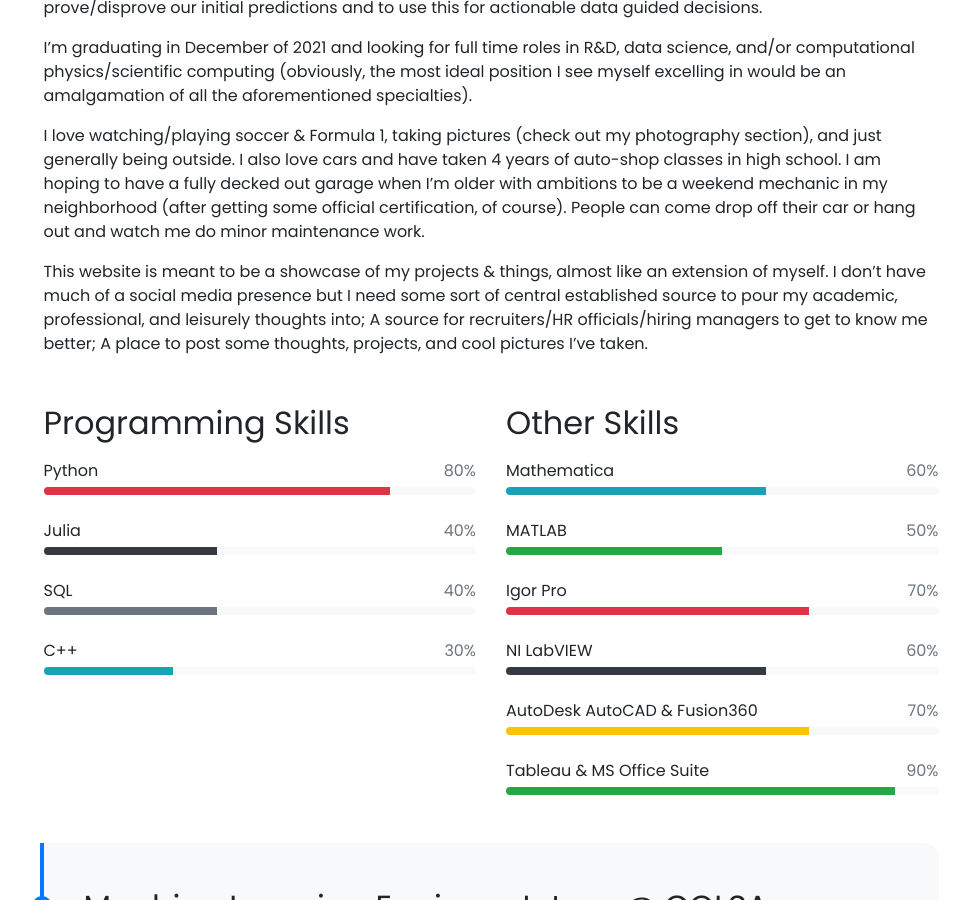
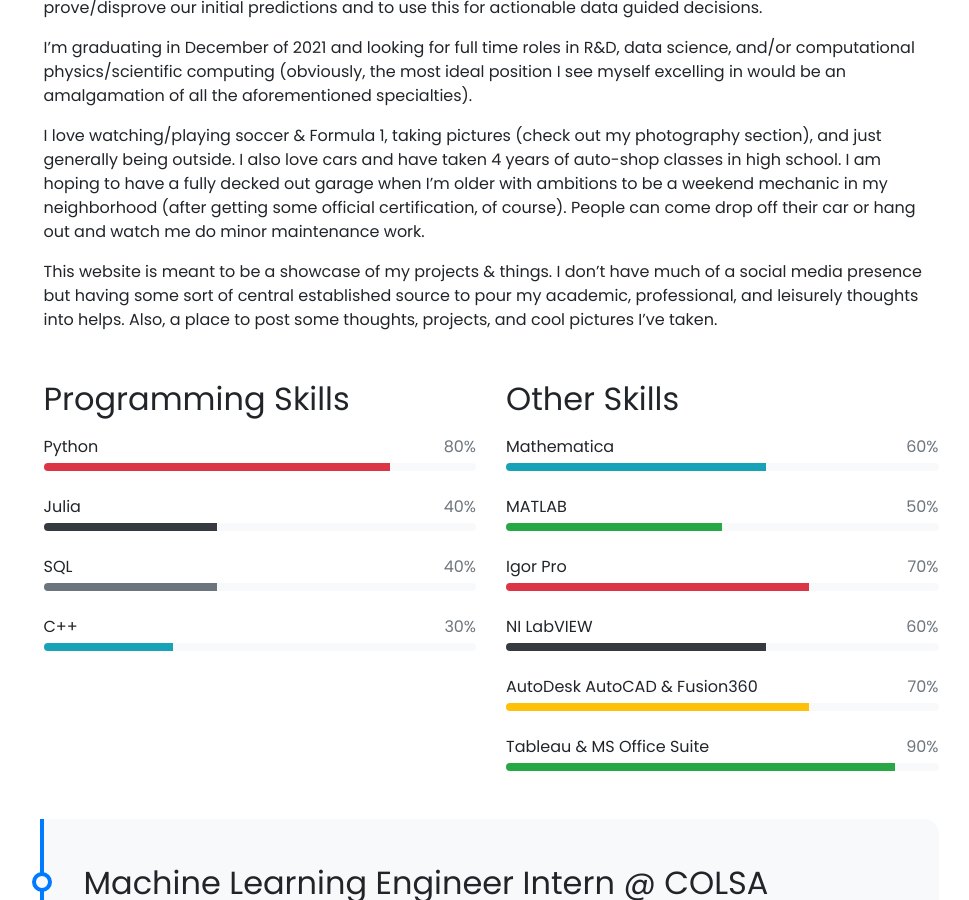
Before and after one commit to rajgark/rajgark.github.io, a Jekyll site: the page built from pages/about.md, in a window 1280 px wide and 900 px high, scrolled down 548 px. Shown: the whole window, without its empty margins (149-1118 px from the left). Built offline with Jekyll 4.4.1, drawn with Linux system fonts in a browser that asks for light colours; nearby versions of some CDN libraries; emoji names are drawn with the system emoji font.

Commit message:
updated about.md

```diff
--- a/pages/about.md
+++ b/pages/about.md
@@ -22,7 +22,7 @@
 
 I love watching/playing soccer & Formula 1, taking pictures (check out my photography section), and just generally being outside. I also love cars and have taken 4 years of auto-shop classes in high school. I am hoping to have a fully decked out garage when I'm older with ambitions to be a weekend mechanic in my neighborhood (after getting some official certification, of course). People can come drop off their car or hang out and watch me do minor maintenance work.
 
-This website is meant to be a showcase of my projects & things, almost like an extension of myself. I don't have much of a social media presence but I need some sort of central established source to pour my academic, professional, and leisurely thoughts into; A source for recruiters/HR officials/hiring managers to get to know me better; A place to post some thoughts, projects, and cool pictures I've taken.
+This website is meant to be a showcase of my projects & things. I don't have much of a social media presence but having some sort of central established source to pour my academic, professional, and leisurely thoughts into helps. Also, a place to post some thoughts, projects, and cool pictures I've taken.
 
 <div class="row">
 {% include about/skills.html title="Programming Skills" source=site.data.programming-skills %}
```
